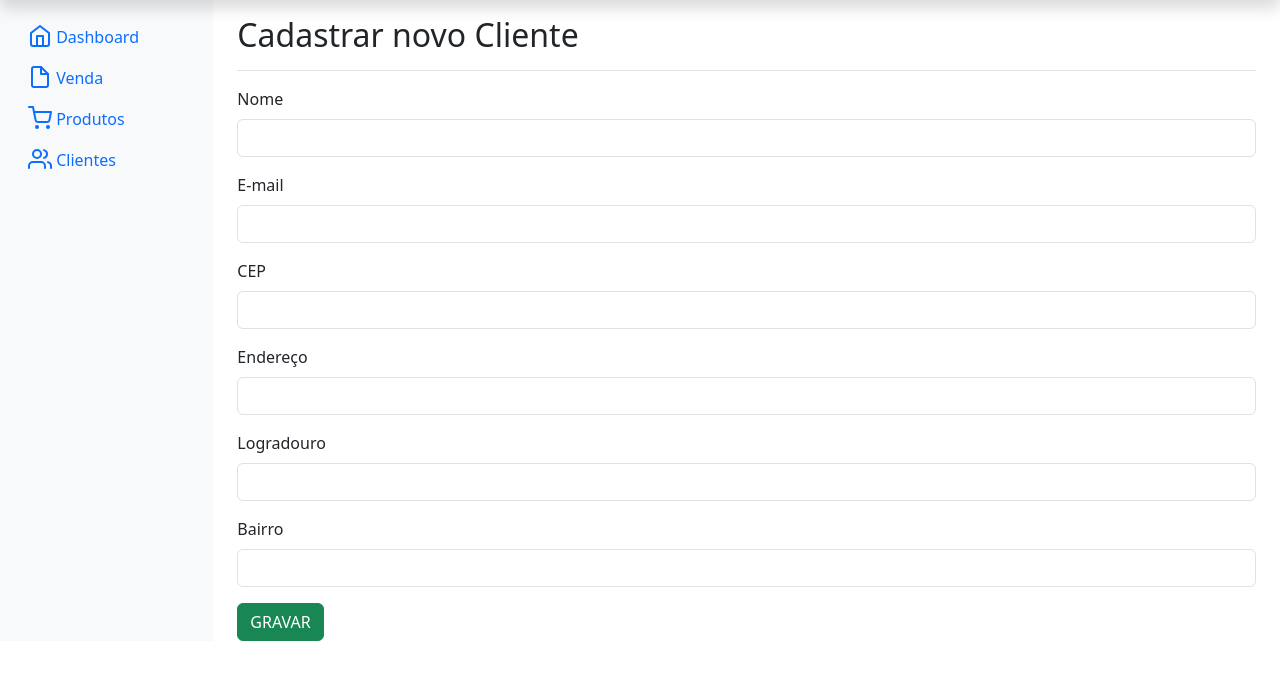
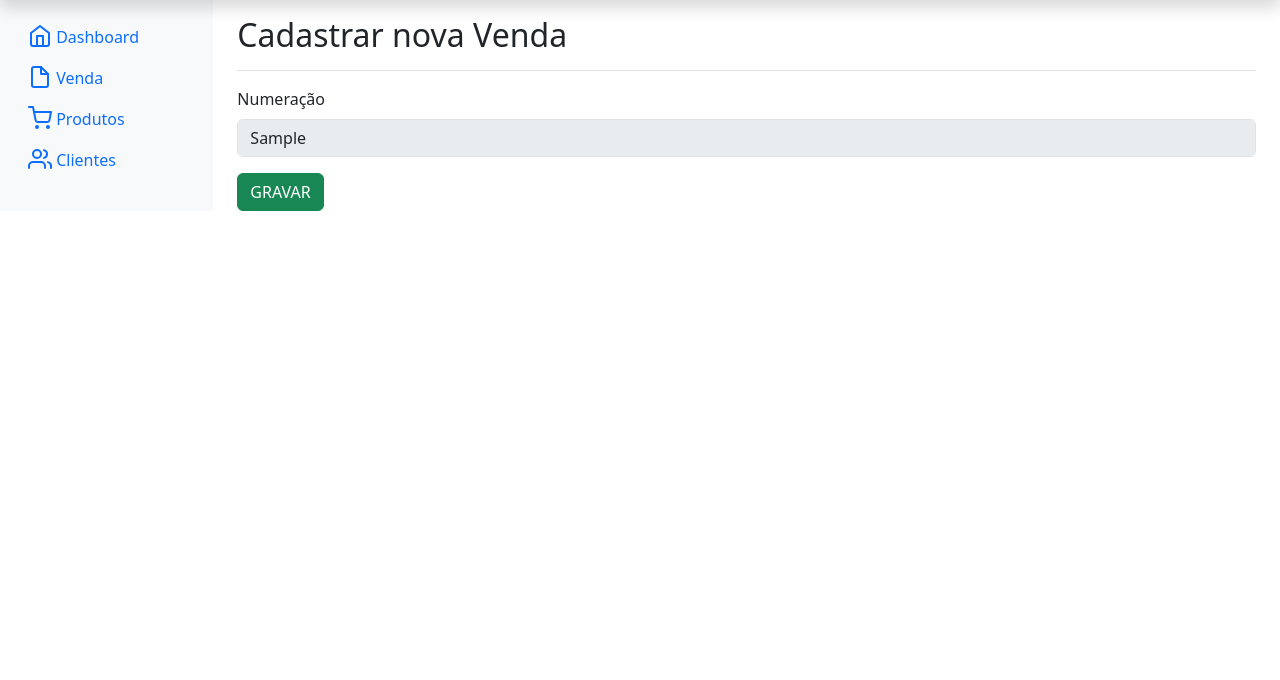
Before and after one commit to HenriqueMa1a/Mentoria-Laravel-10, a Laravel app: template resources/views/pages/vendas/create.blade.php in a window 1280 px wide. Shown: the part 40-720 px from the top of the page. Run offline with Laravel 10, Linux system fonts and the light colour scheme; the template is opened without the code that fills it: most values are stand-ins (such as "Sample title", 1, 10 or a date in 2020); some libraries are stand-ins or nearby versions.

Commit message:
feature: automatização do numero_de_venda

```diff
--- a/app/Http/Controllers/VendaController.php
+++ b/app/Http/Controllers/VendaController.php
@@ -24,14 +24,14 @@ class VendaController extends Controller
     public function cadastrarVenda(FormRequestVenda $request)
     {
         if ($request->method() == 'POST') {
-            //cria os dados
-            // dd($request->all());
+
             $data = $request->all();
             Venda::create($data);
             Toastr::success('Gravado com sucesso');
             return redirect()->route('vendas.index');
         }
 
-        return view('pages.vendas.create');
+        $findNumeracao = Venda::max('numero_da_venda') + 1;
+        return view('pages.vendas.create', compact('findNumeracao') );
     }
 }
--- a/resources/views/pages/vendas/create.blade.php
+++ b/resources/views/pages/vendas/create.blade.php
@@ -1,55 +1,17 @@
 @extends('index')
 
 @section('content')
-    <form method="POST" action="{{ route('cadastrar.cliente') }}">
+    <form method="POST" action="{{ route('cadastrar.venda') }}">
         @csrf
         <div class="d-flex justify-content-between flex-wrap flex-md-nowrap align-items-center pt-3 pb-2 mb-3 border-bottom">
-            <h1 class="h2">Cadastrar novo Cliente</h1>
+            <h1 class="h2">Cadastrar nova Venda</h1>
         </div>
         <div class="mb-3">
-            <label class="form-label">Nome</label>
-            <input type="text" class="form-control @error('nome') is-invalid @enderror" name="nome"
-                value="{{ old('nome') }}">
-            @if ($errors->has('nome'))
-                <div class="invalid-feedback">{{ $errors->first('nome') }}</div>
-            @endif
-        </div>
-        <div class="mb-3">
-            <label class="form-label">E-mail</label>
-            <input class="form-control @error('email') is-invalid @enderror" name="email" value="{{ old('email') }}">
-            @if ($errors->has('email'))
-                <div class="invalid-feedback">{{ $errors->first('email') }}</div>
-            @endif
-        </div>
-        <div class="mb-3">
-            <label class="form-label">CEP</label>
-            <input id="cep" class="form-control @error('cep') is-invalid @enderror" name="cep"
-                value="{{ old('cep') }}">
-            @if ($errors->has('cep'))
-                <div class="invalid-feedback">{{ $errors->first('cep') }}</div>
-            @endif
-        </div>
-        <div class="mb-3">
-            <label class="form-label">Endereço</label>
-            <input id="endereco" class="form-control @error('endereco') is-invalid @enderror" name="endereco"
-                value="{{ old('endereco') }}">
-            @if ($errors->has('endereco'))
-                <div class="invalid-feedback">{{ $errors->first('endereco') }}</div>
-            @endif
-        </div>
-        <div class="mb-3">
-            <label class="form-label">Logradouro</label>
-            <input id="logradouro" class="form-control @error('logradouro') is-invalid @enderror" name="logradouro"
-                value="{{ old('logradouro') }}">
-            @if ($errors->has('logradouro'))
-                <div class="invalid-feedback">{{ $errors->first('logradouro') }}</div>
-            @endif
-        </div>
-        <div class="mb-3">
-            <label class="form-label">Bairro</label>
-            <input id="bairro" class="form-control @error('bairro') is-invalid @enderror" name="bairro" value="{{ old('bairro') }}">
-            @if ($errors->has('bairro'))
-                <div class="invalid-feedback">{{ $errors->first('bairro') }}</div>
+            <label class="form-label">Numeração</label>
+            <input type="text" disabled class="form-control @error('numero_da_venda') is-invalid @enderror" name="numero_da_venda"
+                value="{{ $findNumeracao}}">
+            @if ($errors->has('numero_da_venda'))
+                <div class="invalid-feedback">{{ $errors->first('numero_da_venda') }}</div>
             @endif
         </div>
         <button type="submit" class="btn btn-success">GRAVAR</button>
```
Also changed, not shown: app/Http/Requests/FormRequestVenda.php (+12 -12 lines).
